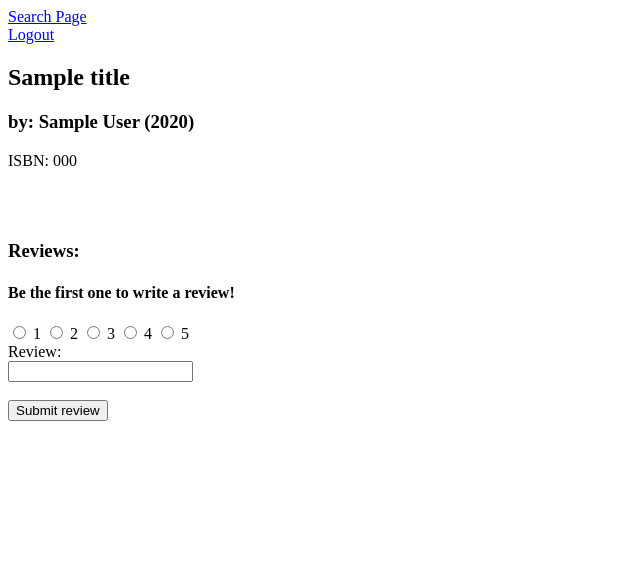
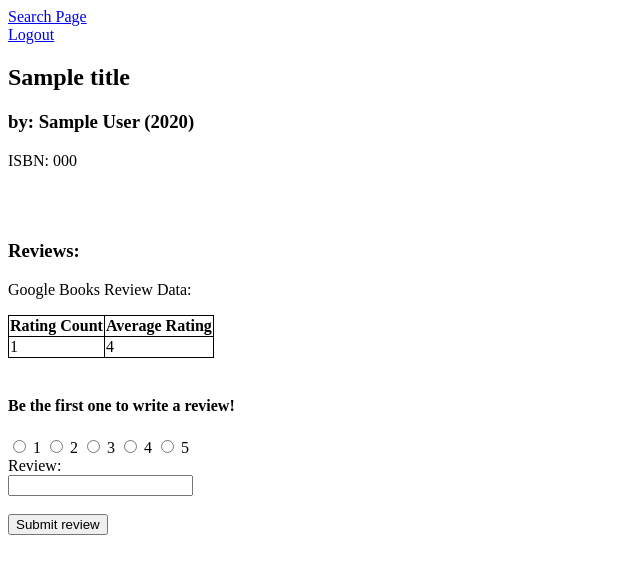
Before and after one commit to rhafezifar/ENGO651_lab1, a Flask app: template templates/book_single.html in a window 1280 px wide. Shown: the top 574 px of the page, without its empty margins (0-640 px from the left). Run offline with Flask 2, Linux system fonts and the light colour scheme; the template is opened without the code that fills it: most values are stand-ins (such as "Sample title", 1, 10 or a date in 2020).

Commit message:
google book api rating added to the book page

```diff
--- a/application.py
+++ b/application.py
@@ -1,5 +1,6 @@
 import os
 
+import requests
 from flask import Flask, session, request, render_template, redirect, url_for, flash
 from flask_session import Session
 from sqlalchemy import create_engine
@@ -111,10 +112,21 @@ def book_page(isbn):
     for review in reviews:
         reviews_list.append({'username': review[1], 'review': review[2], 'rating': review[3]})
 
+    google_api = "https://www.googleapis.com/books/v1/volumes"
+    response = requests.get(google_api, params={'q': f'isbn:{isbn}'}).json()
+    try:
+        average_rating = response['items'][0]['volumeInfo']['averageRating']
+        rating_count = response['items'][0]['volumeInfo']['ratingsCount']
+    except KeyError:
+        average_rating = "Not available"
+        rating_count = "Not available"
+
     return render_template(
         'book_single.html',
         isbn=book[0], title=book[1], author=book[2], year=book[3],
         search_result=reviews_list,
+        average_rating=average_rating,
+        rating_count=rating_count,
     )
 
 
--- a/requirements.txt
+++ b/requirements.txt
@@ -3,3 +3,4 @@ Flask-Session
 psycopg2-binary
 SQLAlchemy
 pandas
+requests
--- a/templates/book_single.html
+++ b/templates/book_single.html
@@ -2,7 +2,13 @@
 <html lang="en">
 <head>
     <meta charset="UTF-8">
-    <title>Register</title>
+    <title>Book</title>
+    <style>
+        table, th, td {
+            border: 1px solid black;
+            border-collapse: collapse;
+        }
+    </style>
 </head>
 <body>
 <a href="{{ url_for('search') }}">Search Page</a><br>
@@ -14,7 +20,18 @@
 
 <br><br>
 <h3>Reviews:</h3>
-
+<p>Google Books Review Data:</p>
+<table>
+    <tr>
+        <th>Rating Count</th>
+        <th>Average Rating</th>
+    </tr>
+    <tr>
+        <td>{{ rating_count }}</td>
+        <td>{{ average_rating }}</td>
+    </tr>
+</table>
+<br>
 {% if search_result %}
 <ol>
     {% for review in search_result %}
```
